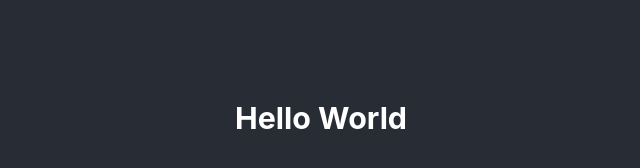
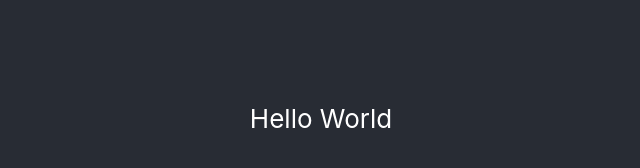
Before and after one commit to Rhyyn/anime-list, a React (Vite) app: page / in a window 1280 px wide. Shown: the part 282-450 px from the top of the page, without its empty margins (319-959 px from the left). Built offline with nearby package versions, Linux system fonts and the light colour scheme.

Commit message:
Feat: Light/Dark Mode

```diff
--- a/src/main.tsx
+++ b/src/main.tsx
@@ -1,10 +1,16 @@
 import React from 'react'
 import ReactDOM from 'react-dom/client'
 import App from './App'
+import { ChakraProvider } from '@chakra-ui/react'
+import { ColorModeScript } from '@chakra-ui/react'
+import theme from './theme'
 import './index.css'
 
 ReactDOM.createRoot(document.getElementById('root')!).render(
   <React.StrictMode>
-    <App />
+    <ChakraProvider>
+      <ColorModeScript initialColorMode={theme.config.initialColorMode} />
+      <App />
+    </ChakraProvider>
   </React.StrictMode>
 )
--- /dev/null
+++ b/src/theme.ts
@@ -0,0 +1,10 @@
+import { extendTheme, type ThemeConfig } from '@chakra-ui/react'
+
+const config: ThemeConfig = {
+  initialColorMode: 'light',
+  useSystemColorMode: false,
+}
+
+const theme = extendTheme({ config })
+
+export default theme
```
